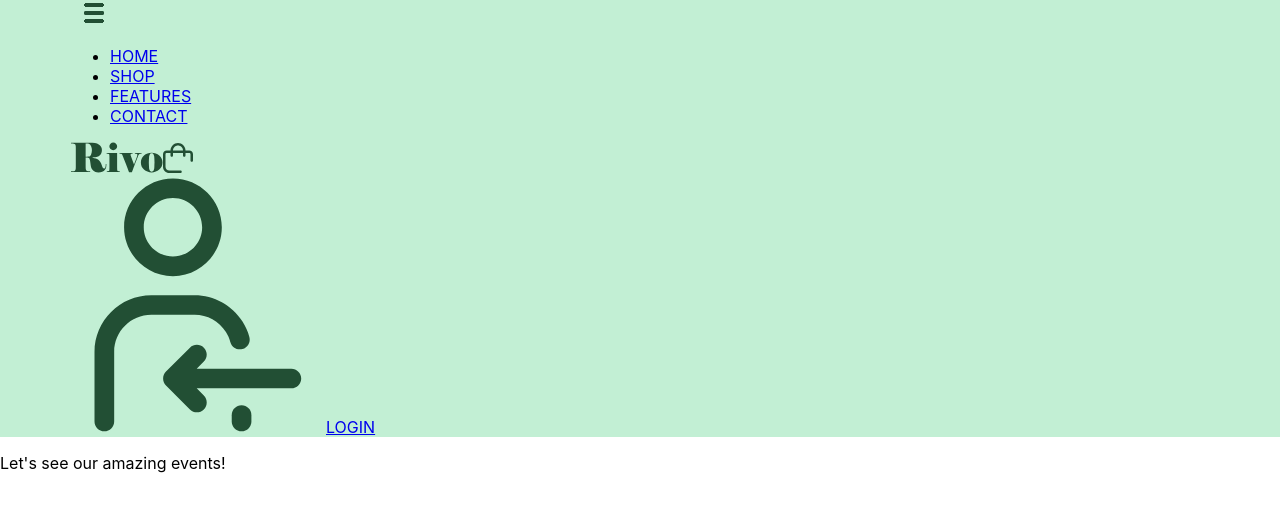
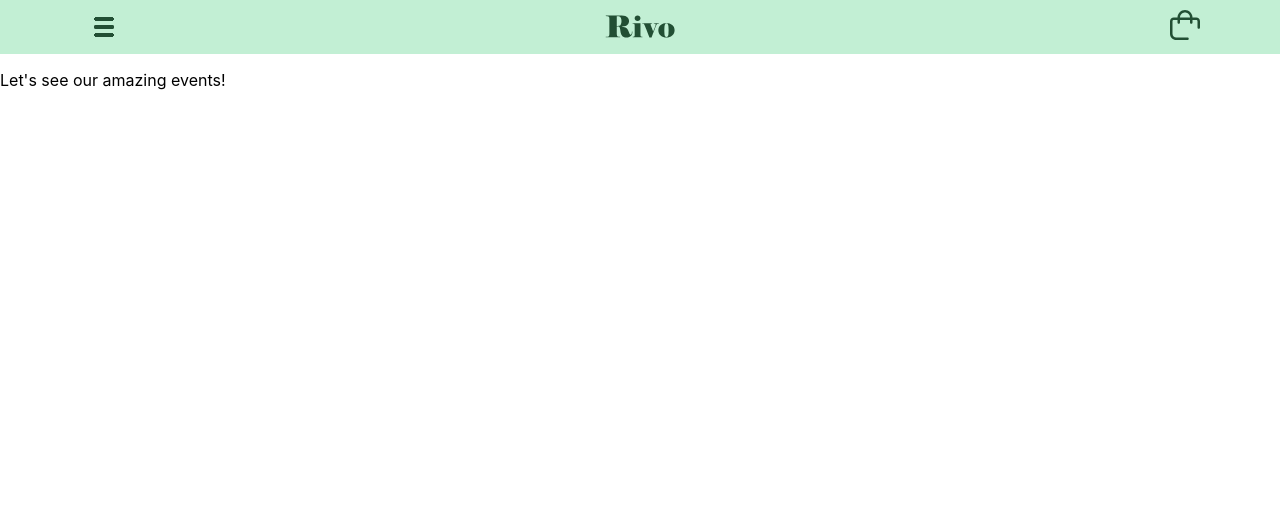
Before and after one commit to marek7654/rivo, a JavaScript app: page / in a window 1280 px wide. Shown: the top 512 px of the page. Built offline with nearby package versions, Linux system fonts and the light colour scheme; the HTML template or start-up script is replaced by a standard one.

Commit message:
header styles

```diff
--- a/src/components/header/Header.js
+++ b/src/components/header/Header.js
@@ -9,11 +9,12 @@ import classes from './Header.module.css';
 const Header = () => {
   return (
     <header className={classes.header}>
-      <div className='container'>
+      <div className={`${classes.container} container`}>
+
         <MainNavigation />
 
-        <NavLink to=''>
-          <img src={logo} className={classes.logo} alt='Rivo logo' />
+        <NavLink to='' className={classes.logoLink}>
+          <img src={logo} className={classes.logoImg} alt='Rivo logo' />
         </NavLink>
 
         <NavLink to='cart' className={classes.cartLink}>
@@ -22,8 +23,8 @@ const Header = () => {
         </NavLink>
 
         <NavLink to='login' className={classes.loginLink}>
-          <img src={login} alt='Login' />
-          <span>LOGIN</span>
+          <img className={`${classes.loginImg} hide-md`} src={login} alt='Login' />
+          <span className='hide'>LOGIN</span>
         </NavLink>
 
       </div>
--- a/src/components/header/Header.module.css
+++ b/src/components/header/Header.module.css
@@ -1,3 +1,29 @@
 .header {
+  position: relative;
+  padding: 10px 0;
   background-color: var(--green-bg-primary);
 }
+
+.container {
+  display: flex;
+  justify-content: flex-start;
+  align-items: center;
+}
+
+.logoLink {
+  position: absolute;
+  top: 15px;
+  left: calc(50% - 35px);
+}
+
+.logoImg {
+  width: 70px;
+}
+
+.cartLink {
+  margin-left: auto;
+}
+
+.loginImg {
+  width: 30px;
+}
--- a/src/components/header/MainNavigation.module.css
+++ b/src/components/header/MainNavigation.module.css
@@ -0,0 +1,20 @@
+.navigation {
+  display: none;
+  position: fixed;
+  top: 100px;
+  left: 0;
+  right: 0;
+  bottom: 0;
+  background-color: var(--green-bg-primary);
+}
+
+.list {
+  height: 100%;
+  display: flex;
+  flex-direction: column;
+  justify-content: center;
+  justify-items: center;
+  padding-left: 0;
+  text-align: center;
+  list-style: none;
+}
--- a/src/index.css
+++ b/src/index.css
@@ -18,15 +18,19 @@ body {
   -moz-osx-font-smoothing: grayscale;
 }
 
+*, ::after, ::before {
+  box-sizing: border-box;
+}
+
 .hide {
   display: none !important;
 }
 
 .container {
   width: 100%;
-  padding: 0 20px;
   margin-left: auto;
   margin-right: auto;
+  padding: 0 10px;
 }
 
 @media screen and (min-width: 576px) {
```
